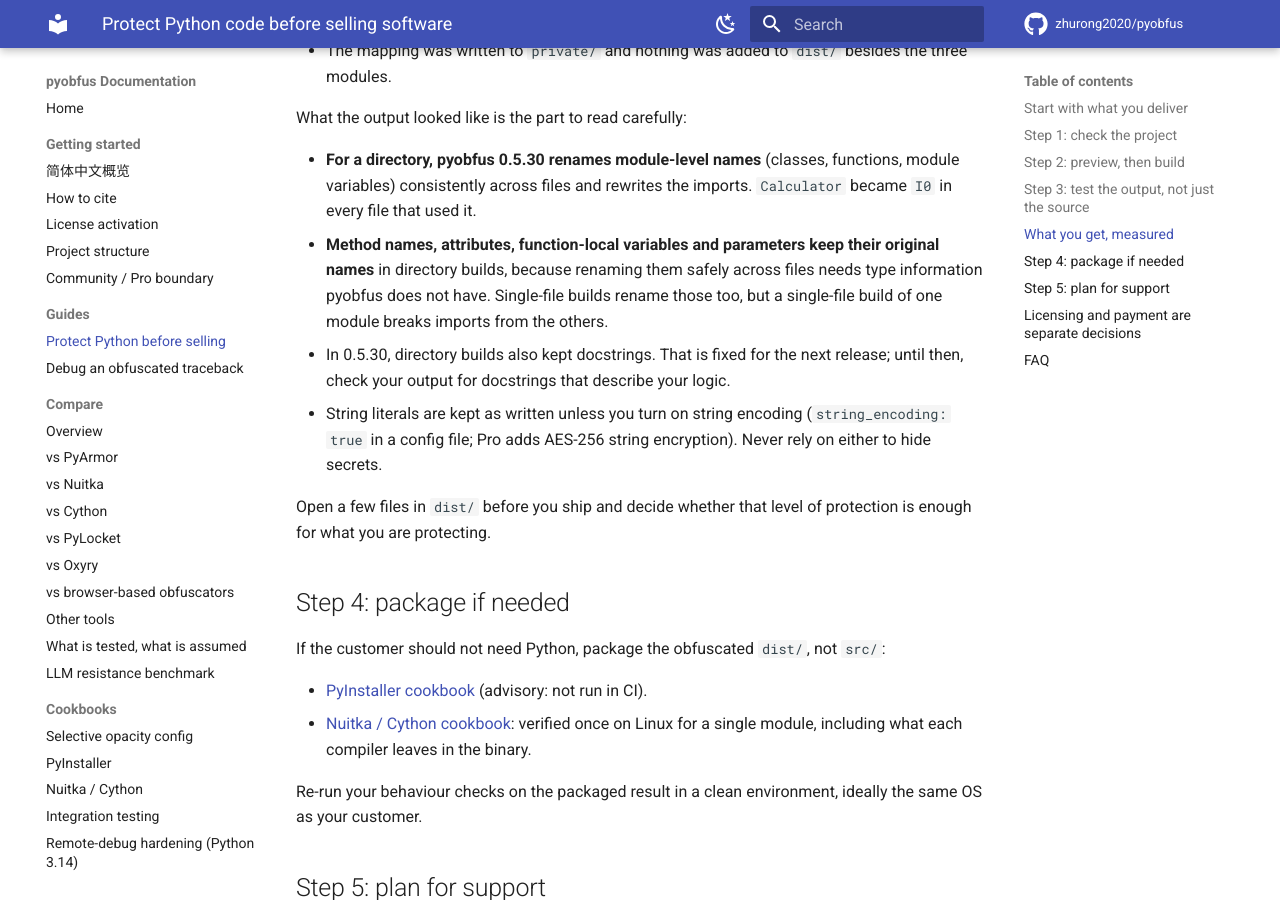
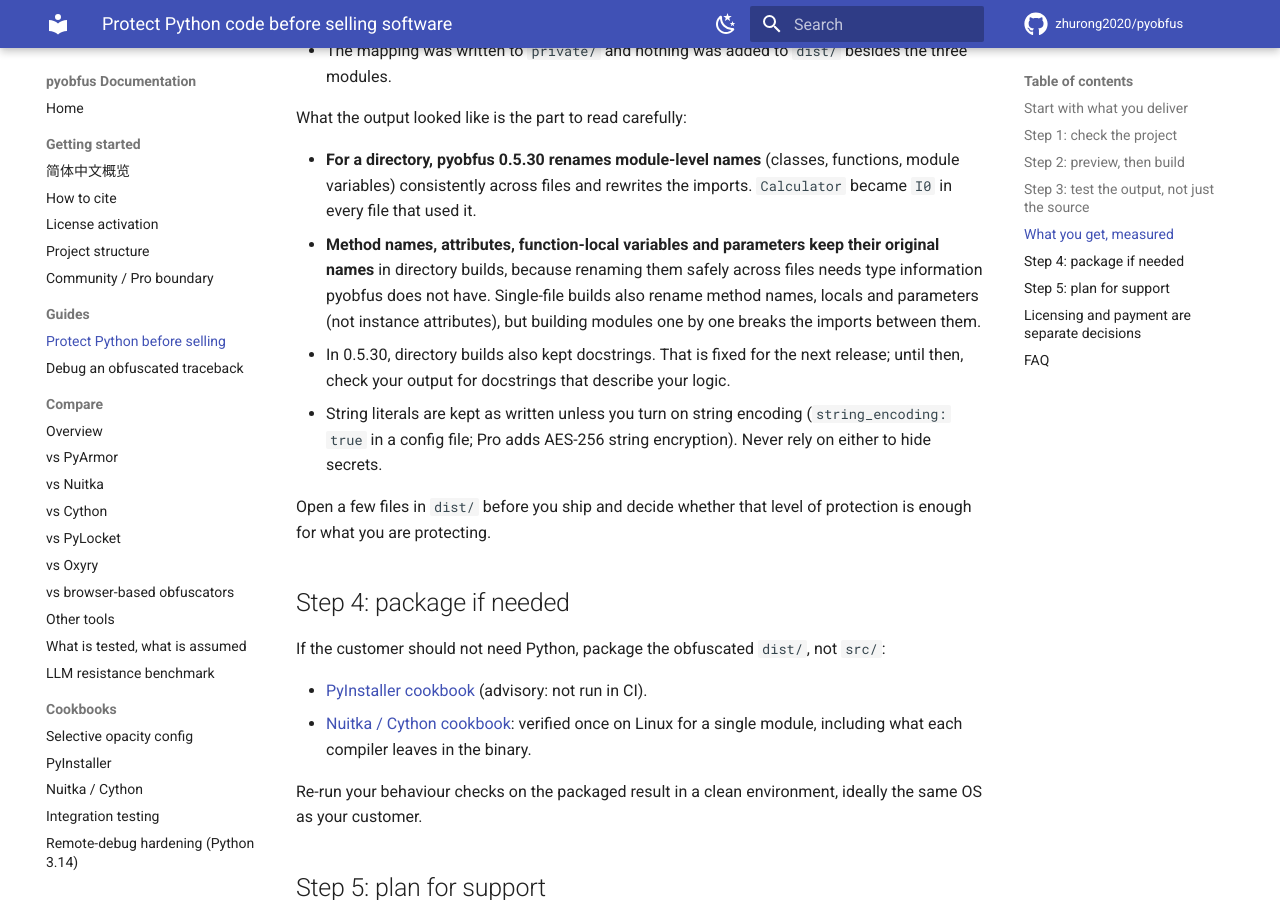
Before and after one commit to zhurong2020/pyobfus, an MkDocs documentation site: the page built from docs/guides/protect-python-before-selling.md, in a window 1280 px wide and 900 px high, scrolled down 2291 px. Built offline with MkDocs 1.6.1 and Material for MkDocs 9.7.7, drawn with Linux system fonts in a browser that asks for light colours; comment, search, counter and statistics services are not loaded.

Commit message:
docs(guide): single-file builds keep instance attributes
Co-Authored-By: Claude Opus 5.5 <noreply@anthropic.com>

```diff
--- a/docs/guides/protect-python-before-selling.md
+++ b/docs/guides/protect-python-before-selling.md
@@ -100,8 +100,9 @@ What the output looked like is the part to read carefully:
 - **Method names, attributes, function-local variables and parameters keep
   their original names** in directory builds, because renaming them safely
   across files needs type information pyobfus does not have. Single-file
-  builds rename those too, but a single-file build of one module breaks
-  imports from the others.
+  builds also rename method names, locals and parameters (not instance
+  attributes), but building modules one by one breaks the imports between
+  them.
 - In 0.5.30, directory builds also kept docstrings. That is fixed for the
   next release; until then, check your output for docstrings that describe
   your logic.
```
